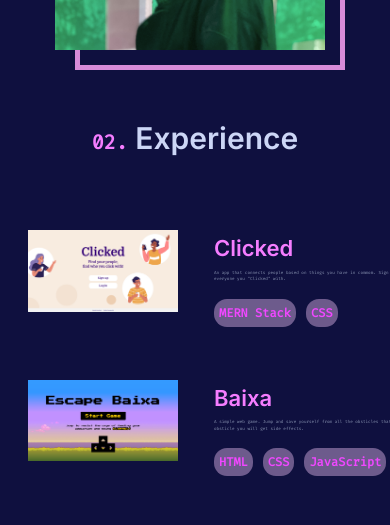
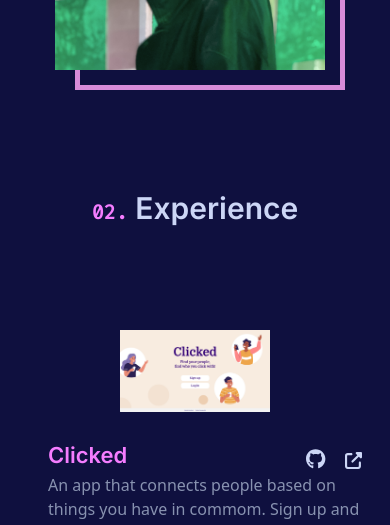
Before and after one commit to Deroubaix/portfolio, a React (Vite) app: page / in a window 390 px wide. Shown: the part 1997-2522 px from the top of the page. Built offline with nearby package versions, Linux system fonts and the light colour scheme.

Commit message:
handle click and responsiveness on experience

```diff
--- a/src/App.css
+++ b/src/App.css
@@ -163,9 +163,16 @@ p {
 .cardTitle {
   color: #f57dff;
 }
-
+.linkGit {
+  font-size: 20px;
+  color: #ccd6f6;
+}
+.linkGit:hover {
+  color: #f57dff;
+}
 .cardLink {
   color: #ccd6f6;
+  font-size: 17px;
 }
 .cardLink:hover {
   color: #f57dff;
--- a/src/components/About.jsx
+++ b/src/components/About.jsx
@@ -56,7 +56,7 @@ const About = () => {
   return (
     <div style={sectionStyle} id="about">
       <Container>
-        <h2 style={{ paddingBottom: '30px', fontSize: '30px', fontFamily: 'Inter', fontWeight: '600', color: '#ccd6f6' }}>
+        <h2 style={{ paddingBottom: '50px', fontSize: '30px', fontFamily: 'Inter', fontWeight: '600', color: '#ccd6f6' }}>
           <span id="numberSection">01.</span> About Me
           <hr style={hrStyle} />
         </h2>
--- a/src/components/CardData.jsx
+++ b/src/components/CardData.jsx
@@ -9,6 +9,7 @@ export const CardData = [
     title: 'Clicked',
     image: click,
     link: 'https://yourclicks.netlify.app',
+    git: 'https://github.com/Deroubaix/clicked-client',
     description:
       'An app that connects people based on things you have in commom. Sign up and answer a questionnaire and see everyone you "Clicked" with.',
     skills: ['MERN Stack', 'CSS'],
@@ -17,6 +18,7 @@ export const CardData = [
     title: 'Baixa',
     image: baixa,
     link: 'http://gbrlcsgn.github.io/Project-One',
+    git: 'https://github.com/Deroubaix/Project-One',
     description:
       'A simple web game. Jump and save yourself from all the obsticles that comes your way, if in contact with a obsticle you will get side effects.',
     skills: ['HTML', 'CSS', 'JavaScript'],
@@ -33,6 +35,7 @@ export const CardData = [
     title: 'Rick and Morty API',
     image: rick,
     link: 'https://rickandmortyproject-api.netlify.app',
+    git: 'https://github.com/Deroubaix/project-rick',
     description:
       'The Rick and Morty API renders a responsive website with all characters and episodes from the show. Explore and see and search your favorite characters episodes and episodes cast.',
       skills: ['React', 'JavaScript', 'API', 'Bootstrap' ],
@@ -41,6 +44,7 @@ export const CardData = [
     title: 'Heart Movies',
     image: heart,
     link: 'http://heartmovies.cyclic.app',
+    git: 'https://github.com/Deroubaix/Heart-Movies',
     description:
       'Sign up, like and check who likes it. Create your favorite movies list and see who else liked them.',
     skills: ['Handlebars', 'JavaScript', 'Node.js'],
--- a/src/components/Contact.jsx
+++ b/src/components/Contact.jsx
@@ -92,13 +92,13 @@ const Contact = () => {
       </p>
       <form className="contact-form" onSubmit={handleSubmit}>
         <div className="form-group">
-          <input className="form-control rounded border-white mb-3 form-input" type='text' placeholder='Enter your name' value={name} onChange={handleNameChange} />
+          <input className="form-control rounded border-white mb-3 form-input" type='text' name="name" autoComplete="name" placeholder='Enter your name' value={name} onChange={handleNameChange} />
         </div>
         <div className="form-group">
-          <input className="form-control rounded border-white mb-3 form-input" type='email' placeholder='Enter your email' value={email} onChange={handleEmailChange} />
+          <input className="form-control rounded border-white mb-3 form-input" type='email' name="email" autoComplete="email" placeholder='Enter your email' value={email} onChange={handleEmailChange} />
         </div>
         <div className="form-group ">
-          <textarea className="form-control rounded border-white mb-3 form-text-area"  rows="5" cols="30" placeholder='Enter your message' value={message} onChange={handleMessageChange} />
+          <textarea className="form-control rounded border-white mb-3 form-text-area"  rows="5" cols="30" name="message" autoComplete="off" placeholder='Enter your message' value={message} onChange={handleMessageChange} />
         </div>
         <div className="submit-button-wrapper">
           <button className="submit-button" type='submit'>Send</button>
--- a/src/components/Experience.jsx
+++ b/src/components/Experience.jsx
@@ -2,6 +2,7 @@ import { Container, Row, Col } from 'react-bootstrap';
 import { CardData } from './CardData';
 import { FontAwesomeIcon } from '@fortawesome/react-fontawesome';
 import { faExternalLinkAlt } from '@fortawesome/free-solid-svg-icons';
+import { faGithub } from "@fortawesome/free-brands-svg-icons";
 
 const Experience = () => {
   const experienceStyle = {
@@ -14,9 +15,14 @@ const Experience = () => {
     color: '#fff',
   };
 
+  const handleCardClick = (card, isGitIcon) => {
+    const link = isGitIcon ? card.git : card.link;
+    window.open(link, '_blank');
+  };
+
   return (
     <Container fluid style={experienceStyle} id='experience'>
-      <h2 style={{ padding: '50px', fontSize: '30px', fontFamily: 'Inter', fontWeight: '600', color: '#ccd6f6' }}>
+      <h2 className='card-place' style={{ paddingBottom: '80px', fontSize: '30px', fontFamily: 'Inter', fontWeight: '600', color: '#ccd6f6' }}>
         <span id='numberSection'>02.</span> Experience
       </h2>
       <div
@@ -24,12 +30,12 @@ const Experience = () => {
         style={{
           maxWidth: '1000px',
           margin: '0 auto',
+          marginBottom: '50px'
         }}
       >
         <Row>
           {CardData.map((card, index) => (
             <Col key={index} xs={12} sm={6}>
-
               <div
                 className='cardColor'
                 style={{
@@ -41,37 +47,77 @@ const Experience = () => {
                   transition: 'background-color 0.5s',
                   cursor: 'pointer',
                 }}
+                onClick={() => handleCardClick(card, false)}
               >
-
                 <img
                   src={card.image}
                   alt={card.title}
-                  style={{ maxWidth: '150px', height: 'auto', marginRight: '1rem', paddingBottom: '20px' }}
+                  style={{ maxWidth: '150px', height: 'auto', paddingBottom: '20px' }}
                 />
-                <a  href={card.link} target='_blank' rel='noopener noreferrer' style={{textDecoration: 'none'}}>
                 <div>
                   <div style={{ display: 'flex', justifyContent: 'space-between' }}>
                     <h5 className='cardTitle' style={{ paddingLeft: '20px', fontSize: '22px', fontFamily: 'Inter', fontWeight: '600' }}>
                       {card.title}
                     </h5>
-                    <FontAwesomeIcon icon={faExternalLinkAlt} className='cardLink' style={{ marginLeft: '5px' }} />
+                    <div>
+                      {card.git && (
+                        <a href={card.git} target='_blank' rel='noopener noreferrer'>
+                          <FontAwesomeIcon icon={faGithub} className='linkGit' onClick={(e) => e.stopPropagation()} />
+                        </a>
+                      )}
+                      <FontAwesomeIcon
+                        icon={faExternalLinkAlt}
+                        className='cardLink'
+                        style={{ paddingLeft: '20px', cursor: 'pointer' }}
+                        onClick={(e) => {
+                          e.stopPropagation();
+                          handleCardClick(card, true);
+                        }}
+                      />
+                    </div>
                   </div>
                   <p style={{ maxWidth: '500px', paddingLeft: '20px' }}>{card.description}</p>
-
                   <div style={{ display: 'flex', paddingLeft: '20px', marginTop: '10px' }}>
                     {card.skills.map((skill, index) => (
-                      <span className='borderStyle' key={index} style={{ marginRight: '10px', color: 'rgb(240, 71, 255)', }}>
+                      <span className='borderStyle' key={index} style={{ marginRight: '10px', color: 'rgb(240, 71, 255)' }}>
                         {skill}
                       </span>
                     ))}
                   </div>
                 </div>
-                </a>
               </div>
             </Col>
           ))}
         </Row>
       </div>
+
+      <style>
+        {`
+          @media (max-width: 768px) {
+            .card-container {
+              max-width: 500px;
+
+            }
+            .card-place {
+              padding-top: 100px;
+            }
+            .cardColor {
+              flex-direction: column;
+              align-items: flex-start;
+            }
+            .cardColor img {
+              margin-bottom: 10px;
+            }
+            .cardColor .cardTitle {
+              font-size: 18px;
+              margin-bottom: 5px;
+            }
+            .cardColor .cardLink {
+              margin-top: 10px;
+            }
+          }
+        `}
+      </style>
     </Container>
   );
 };
```
